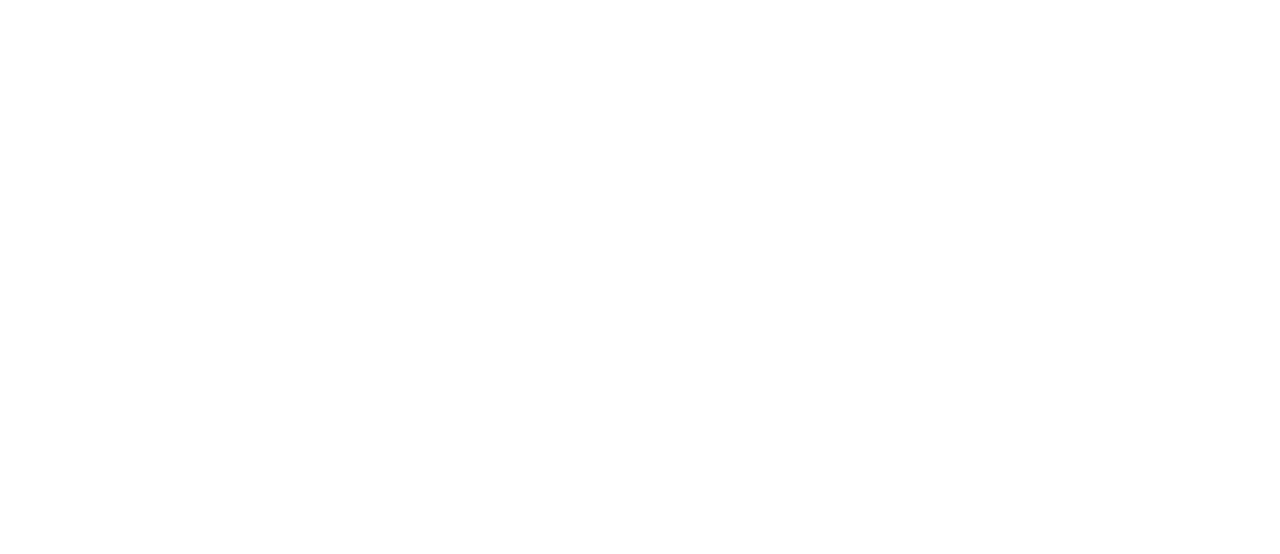
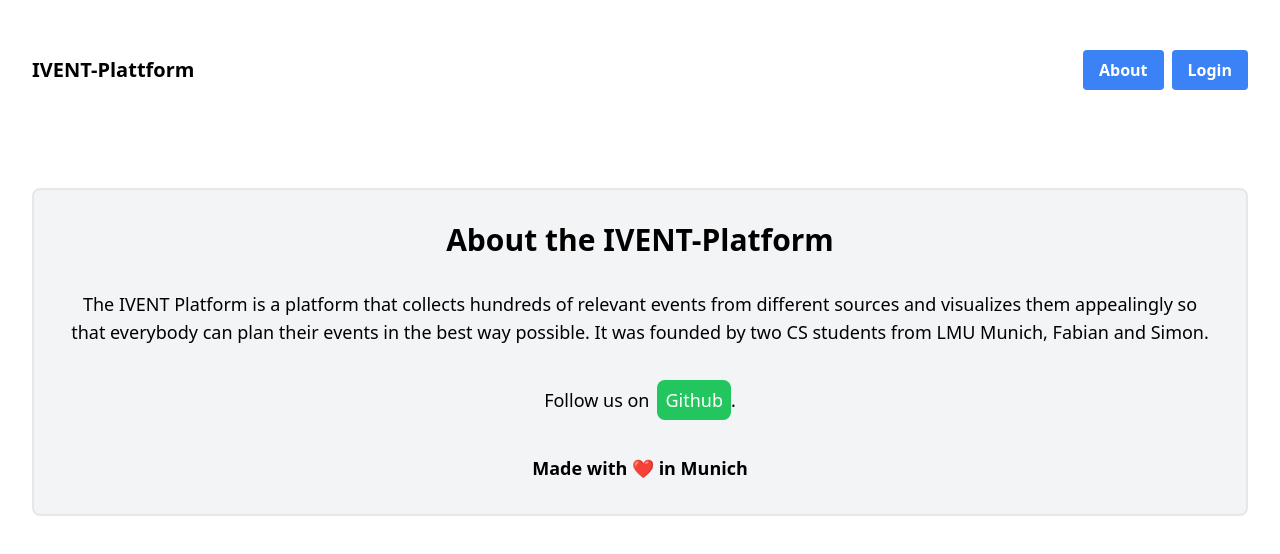
Before and after one commit to fkropfhamer/ivent-platform, a React (Vite) app in the folder web/: page /about in a window 1280 px wide. Before the commit this address had no page. Shown: the top 554 px of the page. Built offline with nearby package versions, Linux system fonts and the light colour scheme.

Commit message:
add about page and minor adjustments

```diff
--- a/web/src/components/Navigation.tsx
+++ b/web/src/components/Navigation.tsx
@@ -16,15 +16,18 @@
   return (
         <nav className="flex justify-between items-center py-4">
             <div className="flex items-center">
-                <Link to="/" className="text-xl font-bold">
+                <Link to="/" className="text-xl font-bold py-2">
                     IVENT-Plattform
                 </Link>
             </div>
             <div className="flex items-center">
+            <Link to="/about" className="bg-blue-500 hover:bg-blue-600 text-white font-bold py-2 px-4 rounded mr-2">
+                About
+            </Link>
                 {isLoggedIn
                   ? (
                     <>
-                        <Link to="/profile" className="mr-4">
+                        <Link to="/profile" className="bg-green-500 hover:bg-green-600 text-white font-bold py-2 px-4 rounded mr-2">
                             Profile
                         </Link>
                         <button
--- a/web/src/main.tsx
+++ b/web/src/main.tsx
@@ -14,6 +14,7 @@
 import { CreateEvent } from './routes/CreateEvent'
 import { Users } from './routes/Users'
 import { CreateUser } from './routes/CreateUser'
+import About from './routes/About'
 
 ReactDOM.createRoot(document.getElementById('root') as HTMLElement).render(
     <React.StrictMode>
@@ -29,6 +30,7 @@
                         <Route path='events' element={<Events/>}/>
                         <Route path='users' element={<Users/>}/>
                         <Route path='users/create' element={<CreateUser/>}/>
+                        <Route path='/about' element={<About/>}/>
                         <Route index element={<Index/>}/>
                     </Route>
                 </Routes>
--- /dev/null
+++ b/web/src/routes/About.tsx
@@ -0,0 +1,27 @@
+function About (): JSX.Element {
+  return (
+        <div className="w-full bg-gray-100 rounded-lg mx-auto my-20 pt-8 border-2 border-gray-200">
+            <h1 className="text-3xl text-center font-bold">About the IVENT-Platform</h1>
+            <div className="card">
+                <div className="text-center">
+                    <p className="text-lg mb-10">
+                        The IVENT Platform is a platform that collects hundreds of relevant events from different
+                        sources and visualizes
+                        them appealingly so that everybody can plan their events in the best way possible. It was
+                        founded by two CS students
+                        from LMU Munich, Fabian and Simon.
+                    </p>
+                    <p className="text-lg mb-10">
+                        Follow us on
+                        <a className="w-full bg-green-500 hover:bg-green-600 text-white rounded-lg p-2 text-lg ml-2"
+                           href="https://github.com/fkropfhamer/ivent-platform">Github</a>
+                        .
+                    </p>
+                    <p className="text-lg font-bold">Made with ❤ in Munich</p>
+                </div>
+            </div>
+        </div>
+  )
+}
+
+export default About
--- a/web/src/routes/Index.tsx
+++ b/web/src/routes/Index.tsx
@@ -8,7 +8,7 @@
   const { data = { count: 0 }, isFetching } = useFetchEventsQuery({ page: 0, marked: undefined })
 
   return (
-        <div className="w-96 bg-gray-100 rounded-lg mx-auto my-20 p-8 border-2 border-gray-200">
+        <div className="w-full bg-gray-100 rounded-lg mx-auto my-20 pt-8 border-2 border-gray-200">
             <h1 className="text-3xl text-center font-bold mb-6">Welcome to the IVENT-Platform</h1>
             <div className="card">
                 <p className="text-lg text-center">
@@ -17,7 +17,7 @@
                       : (
                             <>
                                 Home of <span className="text-green-500 font-bold">{data.count}</span> events and
-                                counting
+                                counting.
                             </>
                         )}
                 </p>
--- a/web/src/routes/Profile.tsx
+++ b/web/src/routes/Profile.tsx
@@ -44,7 +44,7 @@
                 <Link to="/events/create"> Create Event </Link>
             </div>
             <div className="w-full bg-green-500 hover:bg-green-600 text-white rounded-lg py-2 text-lg mb-20" >
-                <Link to="/events"> GoTo Events </Link>
+                <Link to="/events"> View Events </Link>
             </div>
 
             <div className="mb-6">
```
